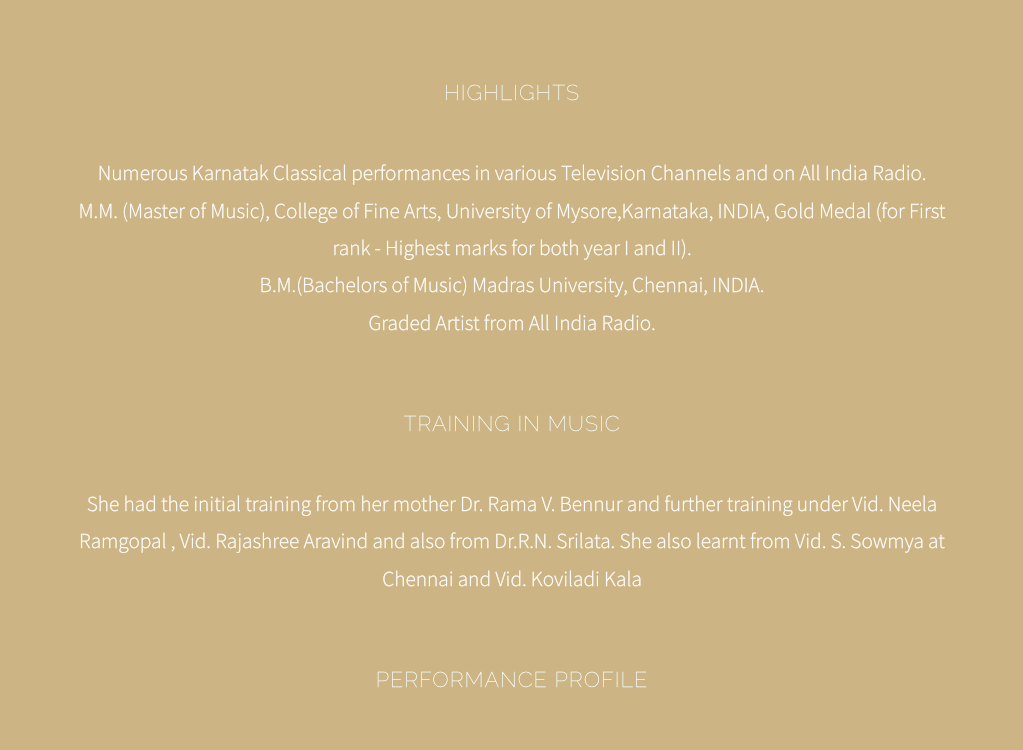
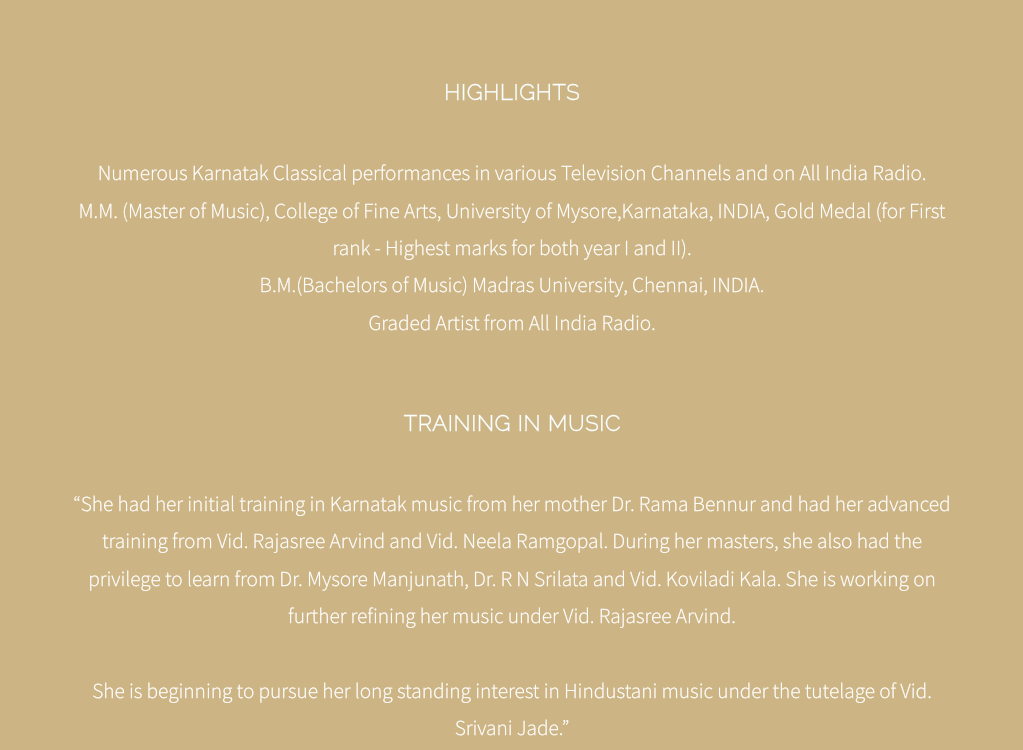
Before and after one commit to SrirangaDigital/abennur, a plain HTML site: page index.html in a window 1280 px wide. Shown: the part 1789-2539 px from the top of the page, without its empty margins (128-1151 px from the left). Drawn offline with Linux system fonts and the light colour scheme.

Commit message:
No. 9 - Updated Training Music section with new text

```diff
--- a/css/style.css
+++ b/css/style.css
@@ -1029,7 +1029,7 @@
 			}
 			#banner_about header h3
 			{
-				font-weight: 300;
+				font-weight: 600;
 				font-family: 'raleway';
 				font-size: 1em;
 				letter-spacing: 1px;
--- a/index.html
+++ b/index.html
@@ -37,7 +37,6 @@
 		<header>
 			<h1>ARCHANA BENNUR </h1>
 			<p>Karnatak Classical Vocalist</p>
-
 		</header>
 		<footer>
 			<a href="#banner_about" class="button style2 scrolly">Proceed</a>
@@ -74,7 +73,15 @@
 						<h3><a href="#training">Training in Music</a></h3>
 					</header>
 
-						<p class="width70">She had the initial training from her mother Dr. Rama V. Bennur and further training under Vid. Neela Ramgopal , Vid. Rajashree Aravind and also from Dr.R.N. Srilata. She also learnt from Vid. S. Sowmya at Chennai and Vid. Koviladi Kala<br /></p>
+						<p class="width70">
+						“She had her initial training in Karnatak music from her mother Dr. Rama Bennur and had her advanced training from
+						Vid. Rajasree Arvind and Vid. Neela Ramgopal. During her masters, she also had the privilege to learn from
+						Dr. Mysore Manjunath, Dr. R N Srilata and Vid. Koviladi Kala. She is working on further refining
+						her music under Vid. Rajasree Arvind.<br /><br />
+
+						She is beginning to pursue her long standing interest in Hindustani music under the tutelage of Vid. Srivani Jade.”
+						<br />
+						</p>
 
 				</section>
 				<section id="performance">
```
Lines whose indentation alone changed are shown as unchanged.
